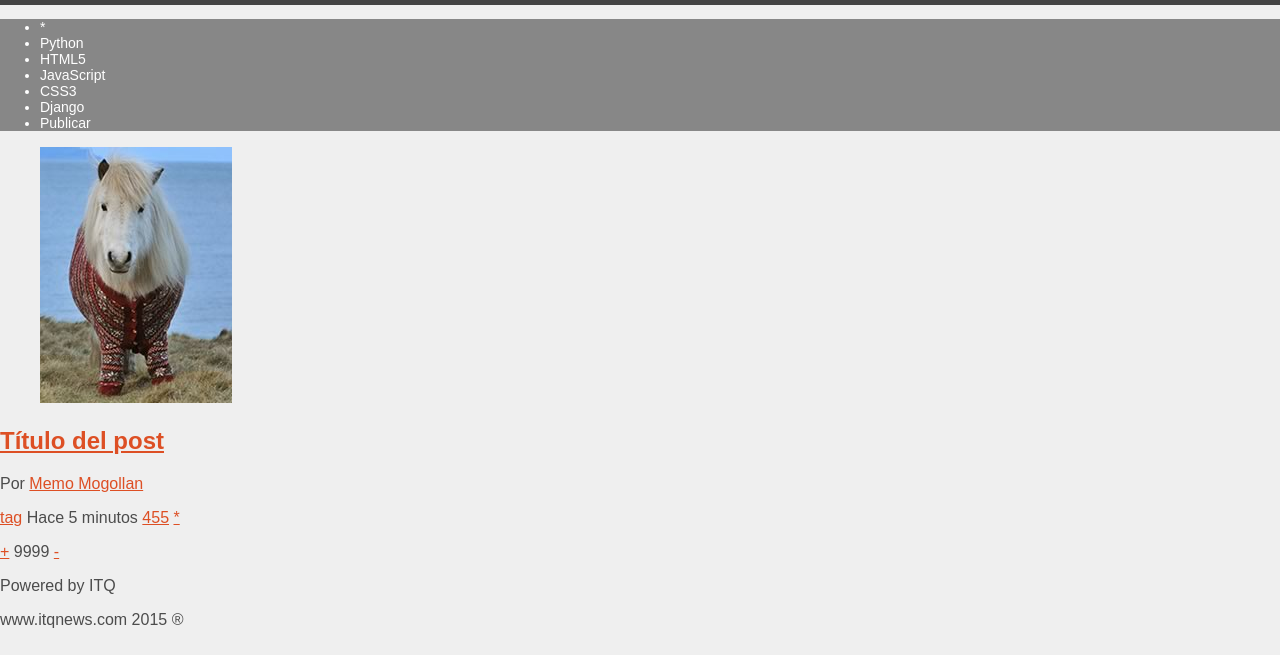
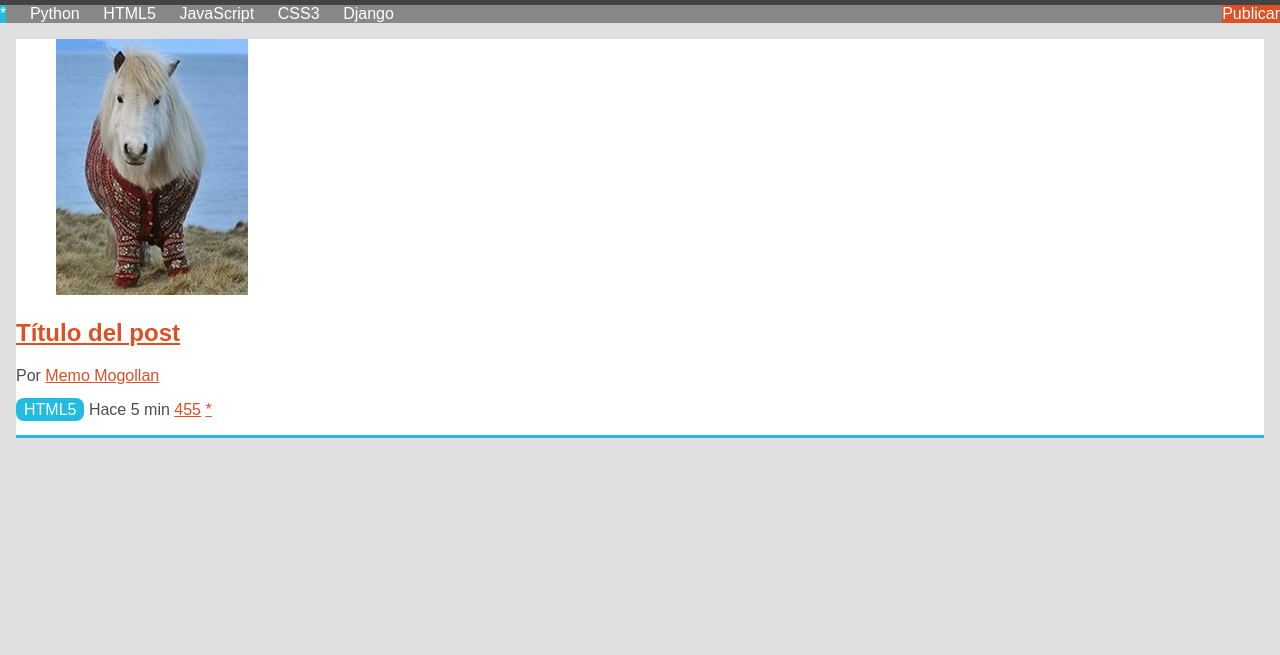
Before and after one commit to Godoy93/itq, a plain HTML site: page p2/index.html in a window 1280 px wide. Shown: the part 145-800 px from the top of the page. Drawn offline with Linux system fonts and the light colour scheme.

Commit message:
Actualización de CSS
Actualización para P2 de CSS, imágenes y nada más…

```diff
--- a/p2/css/estilos.css
+++ b/p2/css/estilos.css
@@ -1,19 +1,21 @@
-a {
+a
+{
 	color: #DD4F24;
 }
-body {
-	background: #EFEFEF;
+body
+{
+	background: #E0E0E0;
 	color: #4C4C4C;
-	font-family: "PT Sans", Arial;
+	font-family: "PT Sans", Arial, Helvetica;
 	font-size: 16px;
 	margin: 0;
-
 }
 
-header {
+header
+{
 	background: #434343;
 	color: white;
-	padding: 0.5em;
+	padding:  0.5em;
 	text-align: left;
 }
 
@@ -37,19 +39,59 @@ header #avatar
 	float: right;
 }
 
-header #avatar img
-{
-	float: left;
-	width: 50px;
-}
-
 header #logo img
 {
 	width: 80px;
 }
 
-nav{
+nav
+{
 	background: #878787;
 	color: white;
-	font-size: 14px;
 }
+
+nav ul
+{
+	list-style: none;
+	margin: 0;
+	padding: 0;
+}
+
+nav ul li
+{
+	display: inline-block;
+	margin: 0 1.2em 0 0;
+	vertical-align: top;
+}
+
+nav #flechita_nav
+{
+	background: #22BCE0;
+}
+
+nav #publicar_nav
+{
+	background: #DD4F24;
+	float: right;
+	margin-right: 0;
+}
+
+#contenido
+{
+	margin: 1em;
+}
+
+#contenido .datos_item .tag_item
+{
+	background: #22BCE0;
+	border-radius: 0.5em;
+	color: white;
+	padding: 0.2em 0.5em;
+	text-decoration: none;
+}
+
+#contenido .item
+{
+	border-bottom: 3px #22BCE0 solid;
+	background: white;
+}
--- a/p2/index.html
+++ b/p2/index.html
@@ -6,6 +6,7 @@
   <link rel="stylesheet" href="css/estilos.css">
 </head>
 <body>
+
 	<header>
 		<figure id="logo">
 			<img src="img/logo.png">
@@ -20,43 +21,35 @@
 	</header>
 	<nav>
 		<ul>
-			<li>*</li>
+			<li id="flechita_nav">*</li>
 			<li>Python</li>
 			<li>HTML5</li>
 			<li>JavaScript</li>
 			<li>CSS3</li>
 			<li>Django</li>
-			<li>Publicar</li>
+			<li id="publicar_nav">Publicar</li>
 		</ul>
 	</nav>
-	<section>
-		<article>
-			<figure>
+
+	<section id="contenido">
+		<article class="item">
+			<figure class="imagen_item">
 				<img src="img/imagen.jpg">
 			</figure>
-			<h2>
+			<h2 class="titulo_item">
 				<a href="">Título del post</a>
 			</h2>
-			<p>
-				Por <a href="">Memo Mogollan</a>
+			<p class="autor_item">
+				Por <a href="#">Memo Mogollan</a>
 			</p>
-			<p>
-				<a href="#">tag</a>
-				<span>Hace 5 minutos</span>
-				<a href="#">455</a>
-				<a href="#">*</a>
-			</p>
-			<p>
-				<a href="">+</a>
-				9999
-				<a href="">-</a>
+			<p class="datos_item">
+				<a class="tag_item" href="#">HTML5</a>
+				<span class="fecha_item">Hace 5 min</span>
+				<a class="comentarios_item" href="#">455</a>
+				<a class="guardar_item" href="#">*</a>
 			</p>
 		</article>
-		<footer>
-			<p>Powered by ITQ</p>
-			<p>www.itqnews.com 2015 ®</p>
-		</footer>
+	</section>
 
-	</section>
 </body>
 </html>
```
